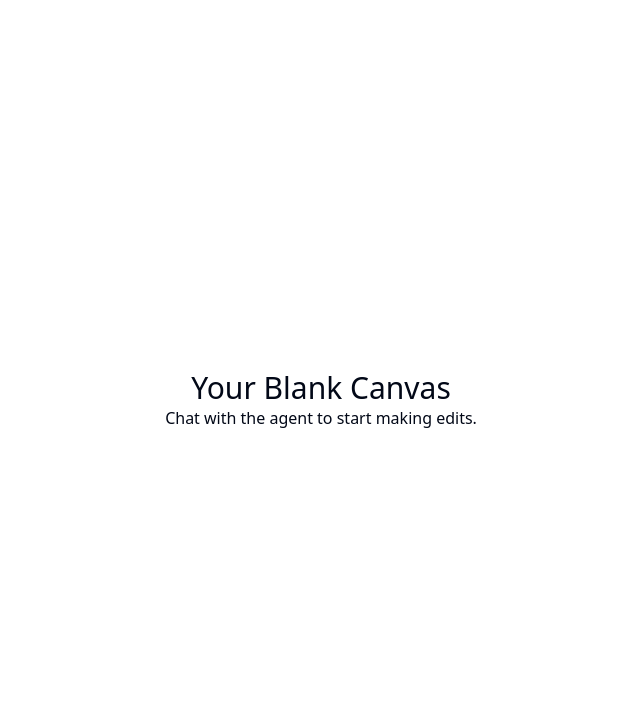
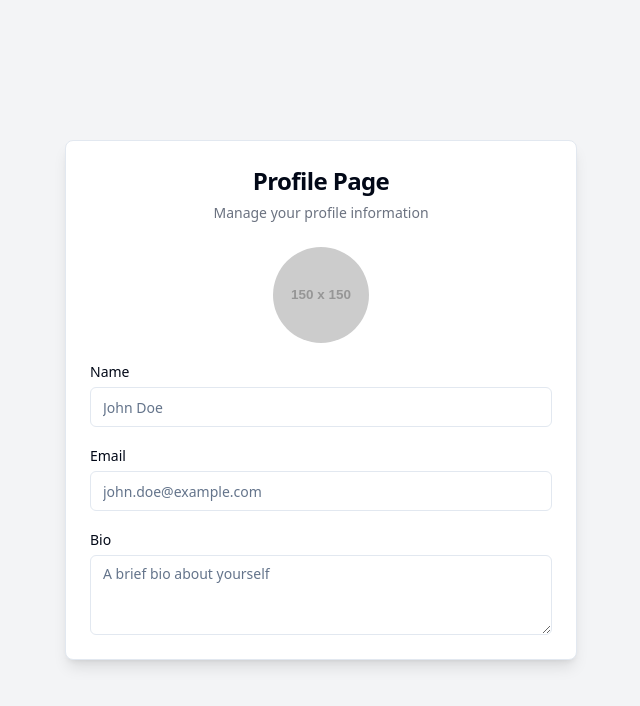
Before and after one commit to GPT-Engineer-App/profile-page-creator, a React (Vite) app: page / in a window 1280 px wide. Shown: the top 706 px of the page, without its empty margins (319-959 px from the left). Built offline with nearby package versions, Linux system fonts and the light colour scheme.

Commit message:
Create a profile page with sections for user information such as name, email, profile picture, and a brief bio.

```diff
--- a/src/pages/Index.jsx
+++ b/src/pages/Index.jsx
@@ -1,15 +1,39 @@
-// Update this page (the content is just a fallback if you fail and example)
+import React from "react";
+import { Card, CardContent, CardHeader, CardTitle, CardDescription } from "@/components/ui/card";
+import { Avatar, AvatarFallback, AvatarImage } from "@/components/ui/avatar";
+import { Label } from "@/components/ui/label";
+import { Input } from "@/components/ui/input";
+import { Textarea } from "@/components/ui/textarea";
 
 const Index = () => {
   return (
-    <div className="h-screen w-screen flex items-center justify-center">
-      {/* Update with components here - default to put new layout sections as separate components in the components folder, and import them here */}
-      <div>
-        <h1 className="text-3xl text-center">Your Blank Canvas</h1>
-        <p className="text-center">
-          Chat with the agent to start making edits.
-        </p>
-      </div>
+    <div className="h-screen w-screen flex items-center justify-center bg-gray-100">
+      <Card className="w-full max-w-lg mx-auto shadow-lg">
+        <CardHeader>
+          <CardTitle className="text-center text-2xl font-bold">Profile Page</CardTitle>
+          <CardDescription className="text-center text-gray-500">Manage your profile information</CardDescription>
+        </CardHeader>
+        <CardContent>
+          <div className="flex flex-col items-center space-y-4">
+            <Avatar className="h-24 w-24">
+              <AvatarImage src="https://via.placeholder.com/150" alt="Profile Picture" />
+              <AvatarFallback>PP</AvatarFallback>
+            </Avatar>
+            <div className="w-full">
+              <Label htmlFor="name">Name</Label>
+              <Input id="name" placeholder="John Doe" className="mt-1" />
+            </div>
+            <div className="w-full">
+              <Label htmlFor="email">Email</Label>
+              <Input id="email" type="email" placeholder="john.doe@example.com" className="mt-1" />
+            </div>
+            <div className="w-full">
+              <Label htmlFor="bio">Bio</Label>
+              <Textarea id="bio" placeholder="A brief bio about yourself" className="mt-1" />
+            </div>
+          </div>
+        </CardContent>
+      </Card>
     </div>
   );
 };
```
